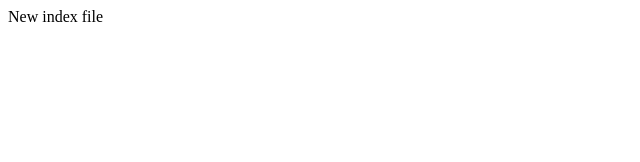
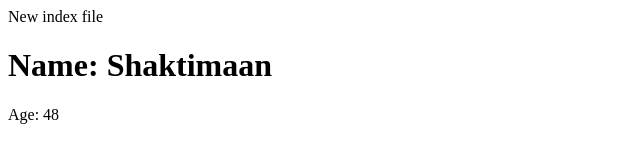
Before and after one commit to rahulg1299/git-clone-test, a plain HTML site: page index.html in a window 1280 px wide. Shown: the whole page, without its empty margins (0-640 px from the left). Drawn offline with Linux system fonts and the light colour scheme.

Commit message:
index file modified

```diff
--- a/index.html
+++ b/index.html
@@ -6,5 +6,7 @@
   </head>
   <body>
     New index file
+    <h1>Name: Shaktimaan</h1>
+    <p>Age: 48</p>
   </body>
 </html>
```
